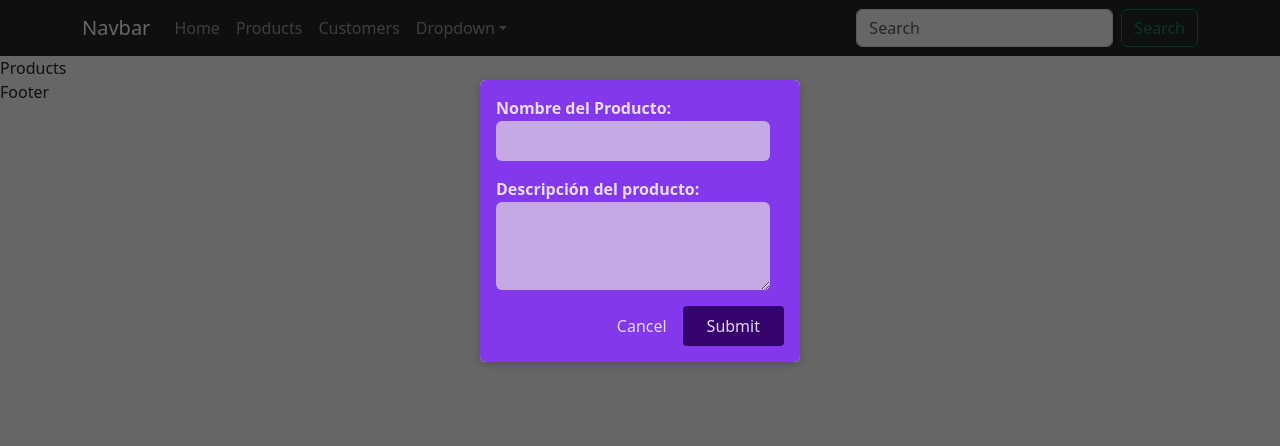
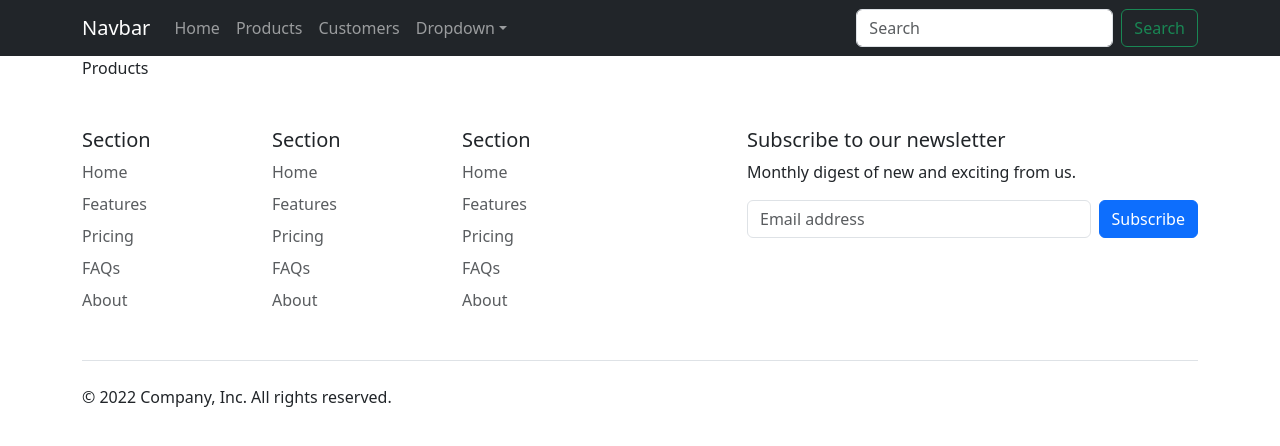
Before and after one commit to jobpulache/SinglePageReactCrud, a React (Vite) app: page /products/create-product in a window 1280 px wide. Shown: the top 446 px of the page. Built offline with nearby package versions, Linux system fonts and the light colour scheme.

Commit message:
add footer

```diff
--- a/src/components/subcomponents/Footer.jsx
+++ b/src/components/subcomponents/Footer.jsx
@@ -1,5 +1,65 @@
 export default function Footer() {
   return (
-    <div>Footer</div>
+    <>
+     <div className="container">
+      <footer className="py-5">
+        <div className="row">
+          <div className="col-6 col-md-2 mb-3">
+            <h5>Section</h5>
+            <ul className="nav flex-column">
+              <li className="nav-item mb-2"><a href="#" className="nav-link p-0 text-muted">Home</a></li>
+              <li className="nav-item mb-2"><a href="#" className="nav-link p-0 text-muted">Features</a></li>
+              <li className="nav-item mb-2"><a href="#" className="nav-link p-0 text-muted">Pricing</a></li>
+              <li className="nav-item mb-2"><a href="#" className="nav-link p-0 text-muted">FAQs</a></li>
+              <li className="nav-item mb-2"><a href="#" className="nav-link p-0 text-muted">About</a></li>
+            </ul>
+          </div>
+
+          <div className="col-6 col-md-2 mb-3">
+            <h5>Section</h5>
+            <ul className="nav flex-column">
+              <li className="nav-item mb-2"><a href="#" className="nav-link p-0 text-muted">Home</a></li>
+              <li className="nav-item mb-2"><a href="#" className="nav-link p-0 text-muted">Features</a></li>
+              <li className="nav-item mb-2"><a href="#" className="nav-link p-0 text-muted">Pricing</a></li>
+              <li className="nav-item mb-2"><a href="#" className="nav-link p-0 text-muted">FAQs</a></li>
+              <li className="nav-item mb-2"><a href="#" className="nav-link p-0 text-muted">About</a></li>
+            </ul>
+          </div>
+
+          <div className="col-6 col-md-2 mb-3">
+            <h5>Section</h5>
+            <ul className="nav flex-column">
+              <li className="nav-item mb-2"><a href="#" className="nav-link p-0 text-muted">Home</a></li>
+              <li className="nav-item mb-2"><a href="#" className="nav-link p-0 text-muted">Features</a></li>
+              <li className="nav-item mb-2"><a href="#" className="nav-link p-0 text-muted">Pricing</a></li>
+              <li className="nav-item mb-2"><a href="#" className="nav-link p-0 text-muted">FAQs</a></li>
+              <li className="nav-item mb-2"><a href="#" className="nav-link p-0 text-muted">About</a></li>
+            </ul>
+          </div>
+
+          <div className="col-md-5 offset-md-1 mb-3">
+            <form>
+              <h5>Subscribe to our newsletter</h5>
+              <p>Monthly digest of  new and exciting from us.</p>
+              <div className="d-flex flex-column flex-sm-row w-100 gap-2">
+                <label htmlFor="newsletter1" className="visually-hidden">Email address</label>
+                <input id="newsletter1" type="text" className="form-control" placeholder="Email address" />
+                <button className="btn btn-primary" type="button">Subscribe</button>
+              </div>
+            </form>
+          </div>
+        </div>
+
+        <div className="d-flex flex-column flex-sm-row justify-content-between py-4 my-4 border-top">
+          <p>&copy; 2022 Company, Inc. All rights reserved.</p>
+          <ul className="list-unstyled d-flex">
+            <li className="ms-3"><a className="link-dark" href="#"><svg className="bi" width="24" height="24"><use /></svg></a></li>
+            <li className="ms-3"><a className="link-dark" href="#"><svg className="bi" width="24" height="24"><use /></svg></a></li>
+            <li className="ms-3"><a className="link-dark" href="#"><svg className="bi" width="24" height="24"><use /></svg></a></li>
+          </ul>
+        </div>
+      </footer>
+    </div>
+    </>
   )
 }
--- a/src/pages/Dashboard.jsx
+++ b/src/pages/Dashboard.jsx
@@ -1,5 +1,5 @@
 export default function Dashboard() {
   return (
-    <div>Dashboard</div>
+    <div className="container">Dashboard</div>
   )
 }
--- a/src/pages/Home.jsx
+++ b/src/pages/Home.jsx
@@ -1,5 +1,5 @@
 export default function Home() {
   return (
-    <div>Home</div>
+    <div className="container">Home</div>
   )
 }
--- a/src/pages/Products.jsx
+++ b/src/pages/Products.jsx
@@ -2,8 +2,7 @@
 
 export default function Products() {
   return (
-    <div>Products
-      <Outlet/>
+    <div className="container">Products
     </div>
   )
 }
--- a/src/services/actions/NewProductAction.js
+++ b/src/services/actions/NewProductAction.js
@@ -3,7 +3,7 @@
 export async function NewProductAction({request}){
     const formData = await request.formData();
     const productData = Object.fromEntries(formData.entries());
-    await fetch('http://localhost:5173/products', {
+    await fetch('http://localhost:8080/products', {
         method: 'POST',
         body: JSON.stringify(productData),
         headers:{
--- a/src/services/loaders/ProductDetailsLoader.js
+++ b/src/services/loaders/ProductDetailsLoader.js
@@ -1,5 +1,5 @@
 export async function ProductsDetailsLoader(params){
-    const response = await fetch('http://localhost:5173/products/'+params.id);
+    const response = await fetch('http://localhost:8080/products/'+params.id);
     const resData = await response.json();
     return resData;
 }
--- a/src/services/loaders/ProductsLoader.js
+++ b/src/services/loaders/ProductsLoader.js
@@ -1,5 +1,5 @@
 export async function productsLoader() {
-    // const response = await fetch('http://localhost:5173/products');
+    // const response = await fetch('http://localhost:8080/products');
     // const resData = await response.json();
     // return resData.products;
   }
```
Also changed, not shown: src/router/router.jsx (+14 -5 lines).
